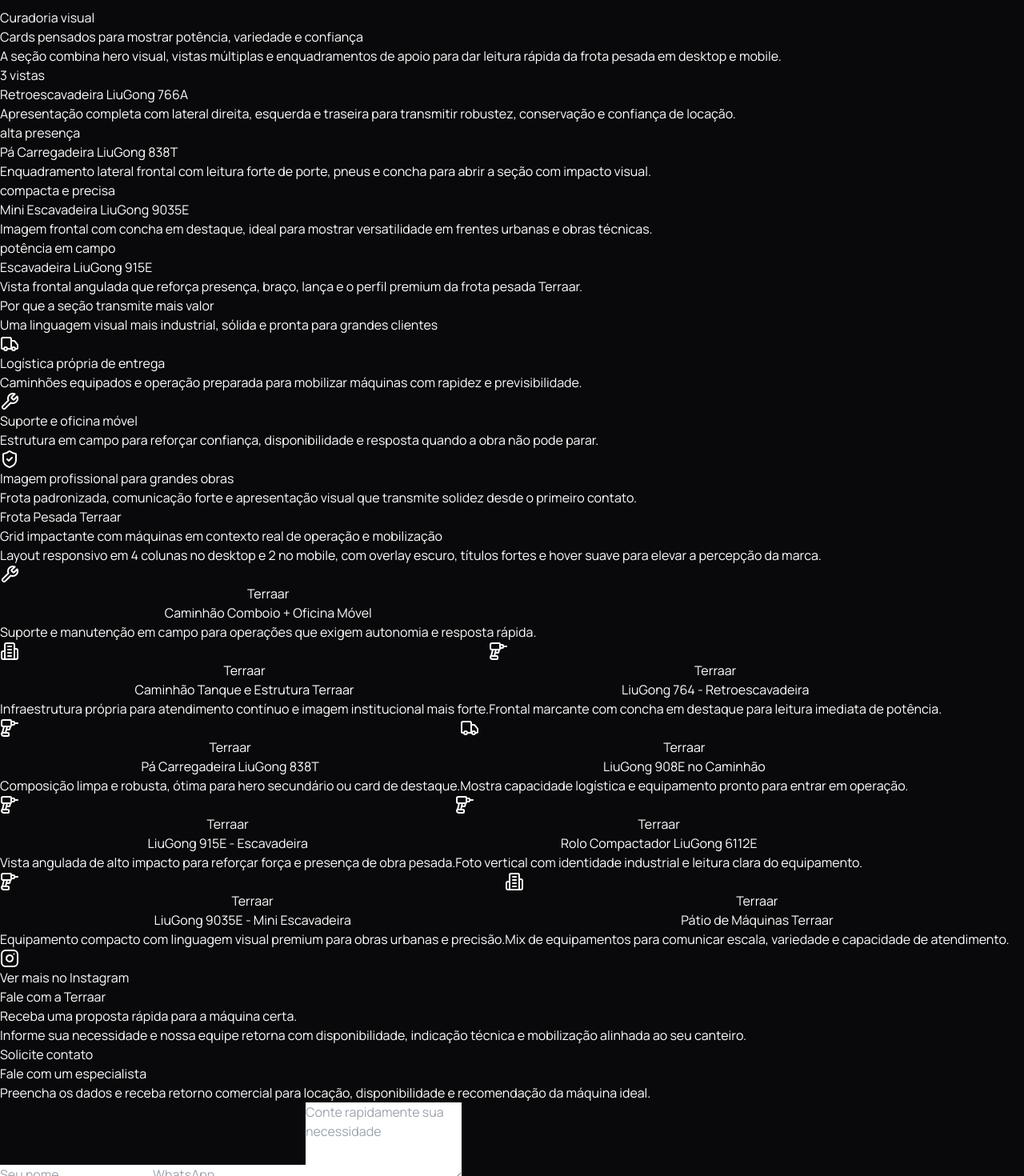
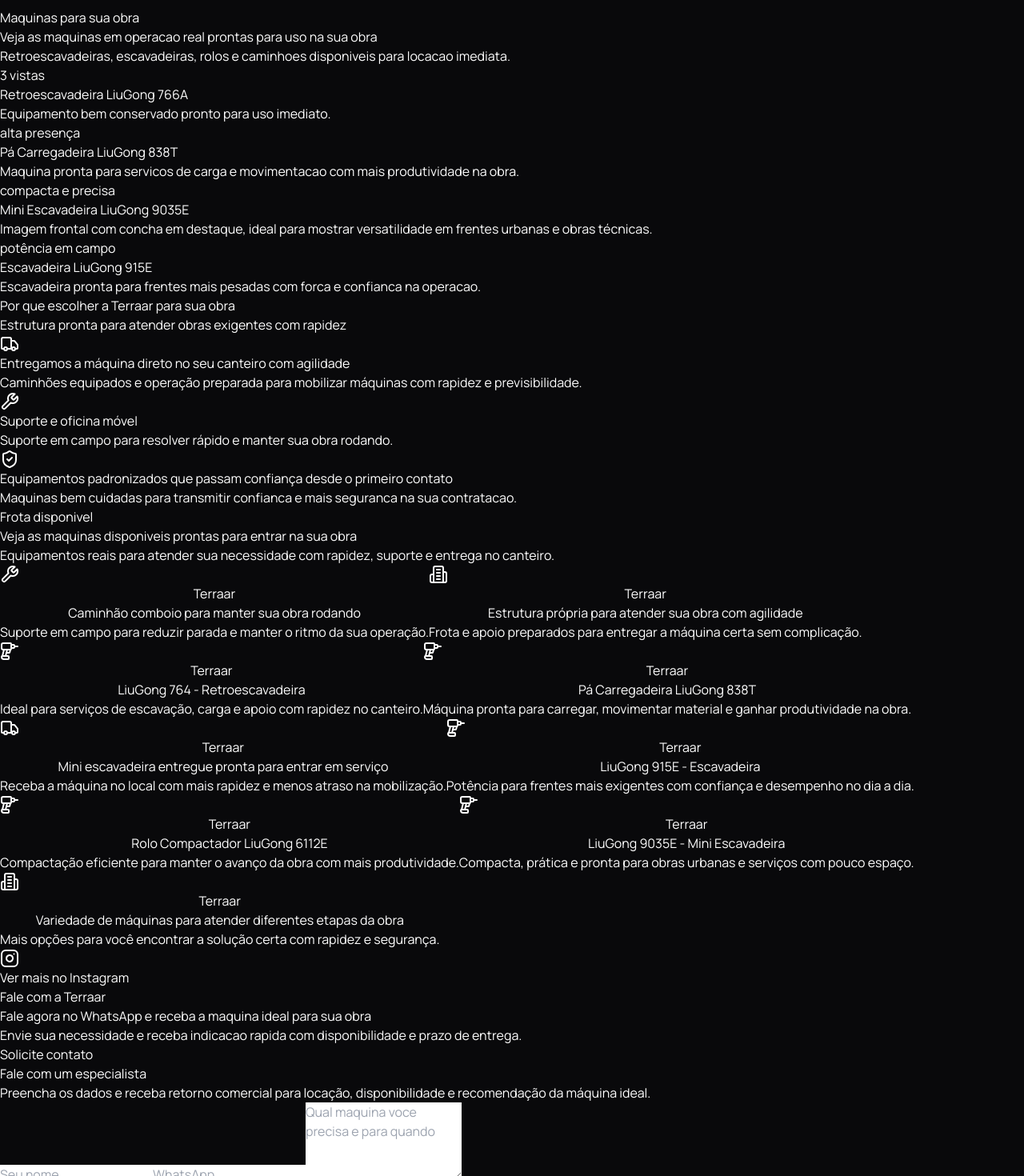
Before and after one commit to AGENCIAVCD/terraar, a Next.js app: page / in a window 1280 px wide. Shown: the part 1280-2750 px from the top of the page at 80% size. Built offline with nearby package versions, Linux system fonts and the light colour scheme; grey boxes are pictures that could not be loaded; a web font is replaced by a local one.

Commit message:
fix: refine fleet messaging for customers

```diff
--- a/app/page.tsx
+++ b/app/page.tsx
@@ -25,8 +25,7 @@
   {
     title: "Retroescavadeira LiuGong 766A",
     badge: "3 vistas",
-    description:
-      "Apresentação completa com lateral direita, esquerda e traseira para transmitir robustez, conservação e confiança de locação.",
+    description: "Equipamento bem conservado pronto para uso imediato.",
     images: [
       "/images/frota-pesada/liugong-766a-lateral-direita.jpeg",
       "/images/frota-pesada/liugong-766a-lateral-esquerda.jpeg",
@@ -36,8 +35,7 @@
   {
     title: "Pá Carregadeira LiuGong 838T",
     badge: "alta presença",
-    description:
-      "Enquadramento lateral frontal com leitura forte de porte, pneus e concha para abrir a seção com impacto visual.",
+    description: "Maquina pronta para servicos de carga e movimentacao com mais produtividade na obra.",
     images: ["/images/frota-pesada/liugong-838t-pa-carregadeira-vista-lateral-frontal.jpeg"],
   },
   {
@@ -50,8 +48,7 @@
   {
     title: "Escavadeira LiuGong 915E",
     badge: "potência em campo",
-    description:
-      "Vista frontal angulada que reforça presença, braço, lança e o perfil premium da frota pesada Terraar.",
+    description: "Escavadeira pronta para frentes mais pesadas com forca e confianca na operacao.",
     images: ["/images/frota-pesada/liugong-915e-vista-frontal-angulada.jpeg"],
   },
 ];
@@ -59,82 +56,82 @@
 const reasons = [
   {
     icon: Truck,
-    title: "Logística própria de entrega",
+    title: "Entregamos a máquina direto no seu canteiro com agilidade",
     text: "Caminhões equipados e operação preparada para mobilizar máquinas com rapidez e previsibilidade.",
   },
   {
     icon: Wrench,
     title: "Suporte e oficina móvel",
-    text: "Estrutura em campo para reforçar confiança, disponibilidade e resposta quando a obra não pode parar.",
+    text: "Suporte em campo para resolver rápido e manter sua obra rodando.",
   },
   {
     icon: ShieldCheck,
-    title: "Imagem profissional para grandes obras",
-    text: "Frota padronizada, comunicação forte e apresentação visual que transmite solidez desde o primeiro contato.",
+    title: "Equipamentos padronizados que passam confiança desde o primeiro contato",
+    text: "Maquinas bem cuidadas para transmitir confianca e mais seguranca na sua contratacao.",
   },
 ];
 
 const gallery = [
   {
     image: "/images/frota-pesada/caminhao-comboio-vw-constellation-24280.jpeg",
-    title: "Caminhão Comboio + Oficina Móvel",
-    description: "Suporte e manutenção em campo para operações que exigem autonomia e resposta rápida.",
+    title: "Caminhão comboio para manter sua obra rodando",
+    description: "Suporte em campo para reduzir parada e manter o ritmo da sua operação.",
     className: "md:col-span-2 md:row-span-2",
     icon: Wrench,
   },
   {
     image: "/images/frota-pesada/caminhao-tanque-patio-maquinas-terraar.jpeg",
-    title: "Caminhão Tanque e Estrutura Terraar",
-    description: "Infraestrutura própria para atendimento contínuo e imagem institucional mais forte.",
+    title: "Estrutura própria para atender sua obra com agilidade",
+    description: "Frota e apoio preparados para entregar a máquina certa sem complicação.",
     className: "md:row-span-2",
     icon: Building2,
   },
   {
     image: "/images/frota-pesada/liugong-764-retroescavadeira-frontal.jpeg",
     title: "LiuGong 764 - Retroescavadeira",
-    description: "Frontal marcante com concha em destaque para leitura imediata de potência.",
+    description: "Ideal para serviços de escavação, carga e apoio com rapidez no canteiro.",
     className: "",
     icon: Drill,
   },
   {
     image: "/images/frota-pesada/liugong-838t-pa-carregadeira-vista-lateral-frontal.jpeg",
     title: "Pá Carregadeira LiuGong 838T",
-    description: "Composição limpa e robusta, ótima para hero secundário ou card de destaque.",
+    description: "Máquina pronta para carregar, movimentar material e ganhar produtividade na obra.",
     className: "",
     icon: Drill,
   },
   {
     image: "/images/frota-pesada/liugong-908e-vista-conjunto-caminhao-maquina.jpeg",
-    title: "LiuGong 908E no Caminhão",
-    description: "Mostra capacidade logística e equipamento pronto para entrar em operação.",
+    title: "Mini escavadeira entregue pronta para entrar em serviço",
+    description: "Receba a máquina no local com mais rapidez e menos atraso na mobilização.",
     className: "md:col-span-2",
     icon: Truck,
   },
   {
     image: "/images/frota-pesada/liugong-915e-vista-frontal-angulada.jpeg",
     title: "LiuGong 915E - Escavadeira",
-    description: "Vista angulada de alto impacto para reforçar força e presença de obra pesada.",
+    description: "Potência para frentes mais exigentes com confiança e desempenho no dia a dia.",
     className: "",
     icon: Drill,
   },
   {
     image: "/images/frota-pesada/liugong-6112e-rolo-compactador-vista-traseira.jpeg",
     title: "Rolo Compactador LiuGong 6112E",
-    description: "Foto vertical com identidade industrial e leitura clara do equipamento.",
+    description: "Compactação eficiente para manter o avanço da obra com mais produtividade.",
     className: "",
     icon: Drill,
   },
   {
     image: "/images/frota-pesada/liugong-9035e-terraar-frontal-com-concha.jpeg",
     title: "LiuGong 9035E - Mini Escavadeira",
-    description: "Equipamento compacto com linguagem visual premium para obras urbanas e precisão.",
+    description: "Compacta, prática e pronta para obras urbanas e serviços com pouco espaço.",
     className: "",
     icon: Drill,
   },
   {
     image: "/images/frota-pesada/patio-maquinas-liugong-838t-bobcat-outras.jpeg",
-    title: "Pátio de Máquinas Terraar",
-    description: "Mix de equipamentos para comunicar escala, variedade e capacidade de atendimento.",
+    title: "Variedade de máquinas para atender diferentes etapas da obra",
+    description: "Mais opções para você encontrar a solução certa com rapidez e segurança.",
     className: "md:col-span-2",
     icon: Building2,
   },
@@ -255,38 +252,39 @@
                 className="hero-reveal mt-6 hidden text-xs font-bold uppercase tracking-[0.42em] text-zinc-500 sm:mt-8 sm:block sm:text-sm"
                 style={{ animationDelay: "90ms" }}
               >
-                Terraar Brasil
+                Receba a maquina certa no seu canteiro com logistica propria e suporte em campo
               </p>
 
               <h1
                 className="hero-reveal mt-5 font-[family:var(--font-headline)] text-[3.05rem] font-bold uppercase leading-[0.88] tracking-[-0.03em] text-zinc-950 sm:mt-3 sm:text-[4.7rem] lg:text-[5.8rem]"
                 style={{ animationDelay: "170ms" }}
               >
-                Plataformas
-                <span className="block">para trabalho</span>
-                <span className="block text-[#f99c2c]">em altura.</span>
+                Maquinas pesadas
+                <span className="block">prontas para obra</span>
+                <span className="block text-[#f99c2c]">com entrega rapida e zero atraso</span>
               </h1>
 
               <p
                 className="hero-reveal mt-6 max-w-lg text-base leading-8 text-zinc-700 sm:text-lg"
                 style={{ animationDelay: "250ms" }}
               >
-                Locação de plataformas elevatórias para obra, indústria e manutenção, com resposta rápida e frota pronta para entrar no canteiro.
+                Equipamentos revisados prontos para entrar em operacao no mesmo dia.
               </p>
 
               <div className="hero-reveal mt-8 flex flex-col gap-4 sm:flex-row" style={{ animationDelay: "330ms" }}>
                 <Link
-                  href="#formulario"
+                  href="#galeria"
                   className="inline-flex items-center justify-center gap-2 rounded-full bg-zinc-950 px-7 py-4 text-sm font-bold uppercase tracking-[0.2em] text-white transition hover:bg-[#f99c2c]"
                 >
-                  Solicitar cotação
+                  Ver maquinas disponiveis agora
                   <ArrowRight className="h-4 w-4" />
                 </Link>
                 <Link
-                  href="#frota"
+                  href={WHATSAPP_URL}
+                  target="_blank"
                   className="inline-flex items-center justify-center rounded-full border border-zinc-950/15 bg-white/75 px-7 py-4 text-sm font-bold uppercase tracking-[0.2em] text-zinc-950 transition hover:border-[#f99c2c] hover:bg-white"
                 >
-                  Ver equipamentos
+                  Receber orcamento rapido no WhatsApp
                 </Link>
               </div>
             </div>
@@ -317,10 +315,10 @@
 
       <section className="section-shell">
         <div className="section-header">
-          <p className="section-kicker">Apresentação institucional</p>
-          <h2 className="section-title">Veja a estrutura da Terraar em uma apresentação direta e confiável</h2>
+          <p className="section-kicker">Veja como funciona nossa operacao na pratica</p>
+          <h2 className="section-title">Veja como a Terraar atende sua obra do inicio ao fim</h2>
           <p className="section-copy">
-            Um resumo da operação, da frota e da capacidade de mobilização para reforçar a decisão de contratação com uma leitura mais premium da marca.
+            Entenda como entregamos, operamos e mantemos sua obra rodando sem atraso.
           </p>
         </div>
 
@@ -342,10 +340,10 @@
 
       <section id="frota" className="section-shell">
         <div className="section-header">
-          <p className="section-kicker">Curadoria visual</p>
-          <h2 className="section-title">Cards pensados para mostrar potência, variedade e confiança</h2>
+          <p className="section-kicker">Maquinas para sua obra</p>
+          <h2 className="section-title">Veja as maquinas em operacao real prontas para uso na sua obra</h2>
           <p className="section-copy">
-            A seção combina hero visual, vistas múltiplas e enquadramentos de apoio para dar leitura rápida da frota pesada em desktop e mobile.
+            Retroescavadeiras, escavadeiras, rolos e caminhoes disponiveis para locacao imediata.
           </p>
         </div>
 
@@ -380,8 +378,8 @@
       <section id="diferenciais" className="section-shell">
         <div className="rounded-[2rem] border border-[rgba(255,187,71,0.2)] bg-gradient-to-br from-[#121212] via-[#090909] to-[#151515] p-8 sm:p-10">
           <div className="section-header !max-w-3xl !px-0 !pb-0">
-            <p className="section-kicker">Por que a seção transmite mais valor</p>
-            <h2 className="section-title">Uma linguagem visual mais industrial, sólida e pronta para grandes clientes</h2>
+            <p className="section-kicker">Por que escolher a Terraar para sua obra</p>
+            <h2 className="section-title">Estrutura pronta para atender obras exigentes com rapidez</h2>
           </div>
 
           <div className="mt-10 grid gap-6 md:grid-cols-3">
@@ -400,10 +398,10 @@
 
       <section id="galeria" className="section-shell">
         <div className="section-header">
-          <p className="section-kicker">Frota Pesada Terraar</p>
-          <h2 className="section-title">Grid impactante com máquinas em contexto real de operação e mobilização</h2>
+          <p className="section-kicker">Frota disponivel</p>
+          <h2 className="section-title">Veja as maquinas disponiveis prontas para entrar na sua obra</h2>
           <p className="section-copy">
-            Layout responsivo em 4 colunas no desktop e 2 no mobile, com overlay escuro, títulos fortes e hover suave para elevar a percepção da marca.
+            Equipamentos reais para atender sua necessidade com rapidez, suporte e entrega no canteiro.
           </p>
         </div>
 
@@ -460,10 +458,10 @@
             <div className="max-w-4xl">
               <p className="text-sm font-bold uppercase tracking-[0.35em] text-zinc-950/80">Fale com a Terraar</p>
               <h2 className="mt-4 text-4xl font-black uppercase leading-none sm:text-5xl">
-                Receba uma proposta rápida para a máquina certa.
+                Fale agora no WhatsApp e receba a maquina ideal para sua obra
               </h2>
               <p className="mt-5 max-w-2xl text-base leading-8 text-zinc-900/85 sm:text-lg">
-                Informe sua necessidade e nossa equipe retorna com disponibilidade, indicação técnica e mobilização alinhada ao seu canteiro.
+                Envie sua necessidade e receba indicacao rapida com disponibilidade e prazo de entrega.
               </p>
             </div>
 
@@ -495,7 +493,7 @@
                   className="h-12 rounded-2xl border border-white/10 bg-white/5 px-4 text-sm text-white outline-none transition placeholder:text-zinc-500 focus:border-[#ffbb47]"
                 />
                 <textarea
-                  placeholder="Conte rapidamente sua necessidade"
+                  placeholder="Qual maquina voce precisa e para quando"
                   rows={4}
                   className="rounded-2xl border border-white/10 bg-white/5 px-4 py-3 text-sm text-white outline-none transition placeholder:text-zinc-500 focus:border-[#ffbb47]"
                 />
```
